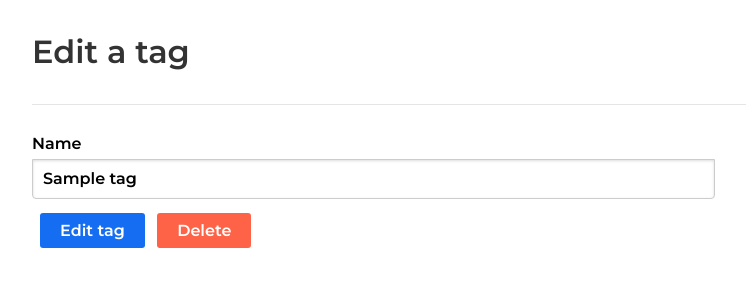
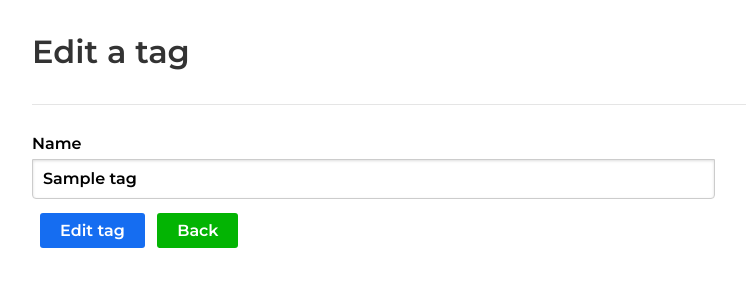
Before and after one commit to mahdimq/blogly, a Flask app: page /tags/1/edit in a window 1280 px wide. Shown: the top 300 px of the page, without its empty margins (96-842 px from the left). Run offline with Flask 2, Linux system fonts and the light colour scheme; tables that the repository leaves empty hold one stand-in row (values such as "Sample post"); some libraries are stand-ins or nearby versions.

Commit message:
fixed delete issue

```diff
--- a/app.py
+++ b/app.py
@@ -79,7 +79,7 @@ def edit_user(user_id):
     return redirect(f"/users/{user_id}")
 
 
-@ app.route('/users/<int:user_id>/delete', methods=["GET"])
+@ app.route('/users/<int:user_id>/delete', methods=["POST"])
 def delete_user(user_id):
     """delete a single user"""
     del_user = User.query.get_or_404(user_id)
@@ -108,7 +108,7 @@ def add_post(user_id):
     content = request.form['content']
 
     tag_id = [int(num) for num in request.form.getlist(
-        "tags")]  # <-- explain in_(tag_id)
+        "tags")]
     tags = Tag.query.filter(Tag.id.in_(tag_id)).all()
 
     new_post = Post(title=title, content=content, user_id=user_id, tags=tags)
@@ -154,7 +154,7 @@ def edit_post(post_id):
     return redirect(f"/users/{edit_post.user_id}")
 
 
-@app.route("/posts/<int:post_id>/delete", methods=["GET"])
+@app.route("/posts/<int:post_id>/delete", methods=["POST"])
 def delete_post(post_id):
     """delete specific post and redirect to user page"""
     del_post = Post.query.get_or_404(post_id)
@@ -165,7 +165,6 @@ def delete_post(post_id):
     return redirect(f"/users/{del_post.user_id}")
 
 # ================ TAGS ROUTE ================== #
-
 
 @app.route('/tags')
 def list_tags():
@@ -231,7 +230,7 @@ def edit_tag(tag_id):
     return redirect("/tags")
 
 
-@app.route("/tags/<int:tag_id>/delete", methods=["GET"])
+@app.route("/tags/<int:tag_id>/delete", methods=["POST"])
 def del_tag(tag_id):
     """deletes a specific tag and redirects to tag list"""
 
@@ -244,7 +243,7 @@ def del_tag(tag_id):
     flash("Deleted tag!", "danger")
     return redirect("/tags")
 
-# =============== ERROR 404 PAGE =============≠== #
+# =============== ERROR 404 PAGE ================ #
 
 
 @app.errorhandler(404)
--- a/models.py
+++ b/models.py
@@ -76,4 +76,4 @@ class Tag(db.Model):
     name = db.Column(db.String, unique=True, nullable=False)
 
     posts = db.relationship('Post', secondary="posts_tags",
-                            backref="tags", cascade="all, delete", lazy=True)
+                            backref="tags", lazy=True)
--- a/templates/tags/add_tag.html
+++ b/templates/tags/add_tag.html
@@ -21,7 +21,7 @@
   </fieldset>
 
 
+  <button type="submit" class="pure-button">Add</button>
   <a href="/tags" class="pure-button cxl">Cancel</a>
-  <button type="submit" class="pure-button">Add</button>
 </form>
 {% endblock %}
--- a/templates/tags/edit_tag.html
+++ b/templates/tags/edit_tag.html
@@ -13,6 +13,6 @@
   </fieldset>
 
   <button type="submit" class="pure-button">Edit tag</button>
-  <a href="/tags" method="POST" class="pure-button delete">Delete</a>
+  <a href="/tags" class="pure-button cxl">Back</a>
 </form>
 {% endblock %}
```
Also changed, not shown: templates/posts/edit_post.html (+0 -16 lines), templates/posts/posts.html (+5 -4 lines), templates/tags/tag_detail.html (+5 -3 lines), templates/users/user.html (+6 -3 lines).
